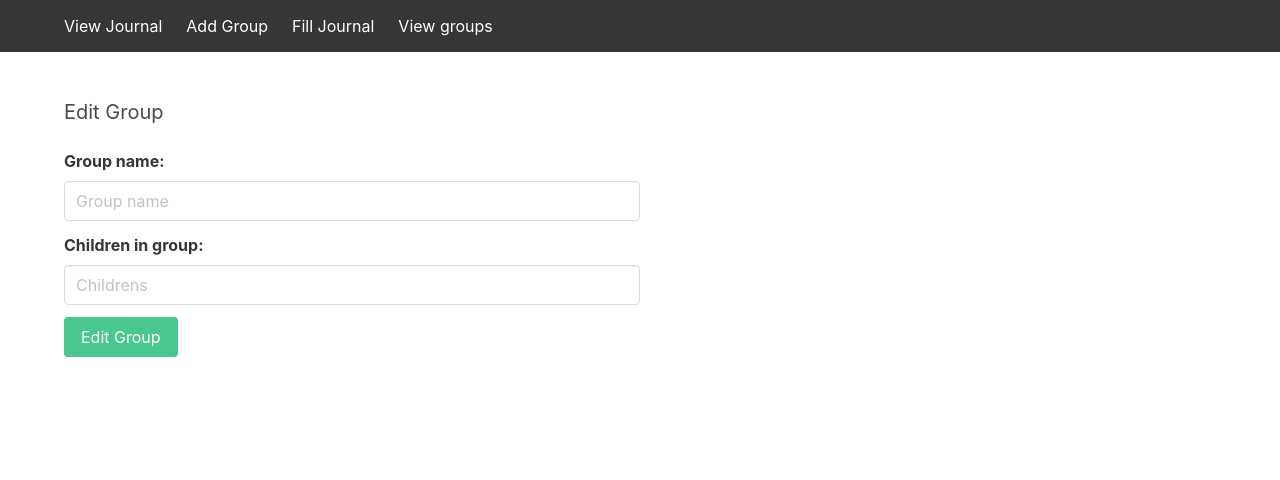
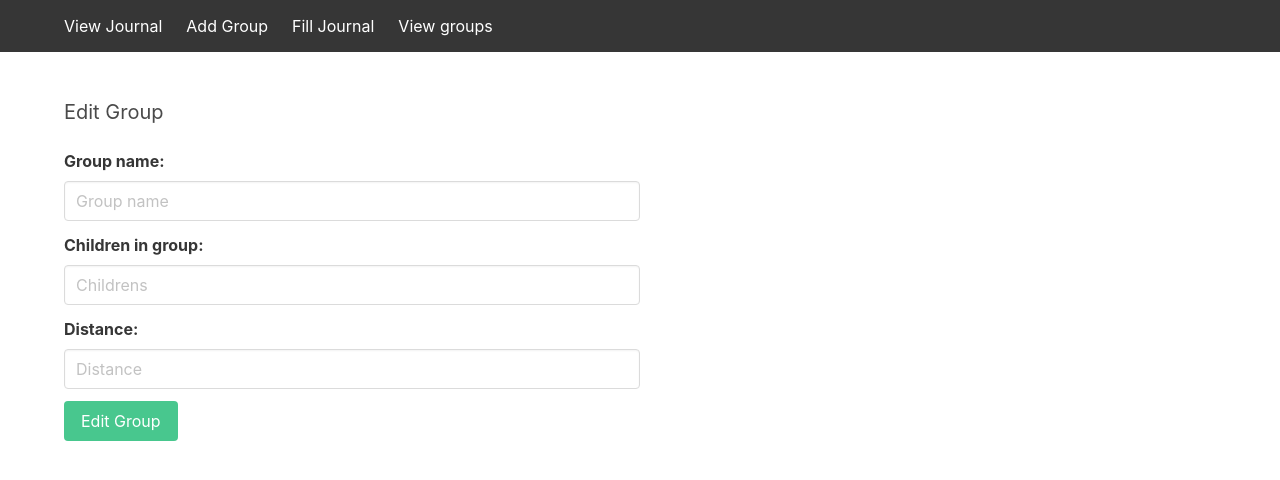
Before and after one commit to grausas/curriculum-journal, a Vue app: page /editgroup/1 in a window 1280 px wide. Shown: the top 480 px of the page. Built offline with nearby package versions, Linux system fonts and the light colour scheme; no server answers; the database is empty.

Commit message:
fixed edit groups

```diff
--- a/src/views/EditGroup.vue
+++ b/src/views/EditGroup.vue
@@ -36,6 +36,19 @@
         </div>
 
         <div class="field">
+          <label class="label">Distance: </label>
+          <div class="control">
+            <input
+              class="input"
+              id="distance"
+              type="number"
+              v-model="distance"
+              placeholder="Distance"
+            />
+          </div>
+        </div>
+
+        <div class="field">
           <div class="control">
             <button class="button is-success" type="submit">
               <span>Edit Group</span>
@@ -59,6 +72,7 @@ export default {
     return {
       gname: "",
       children: "",
+      distance: "",
       error: false,
       errorType: "",
       errorMessage: "",
@@ -73,6 +87,7 @@ export default {
         .set({
           gname: this.gname,
           children: this.children,
+          distance: this.distance,
         })
         .then(
           () => {
@@ -97,6 +112,7 @@ export default {
       .then((doc) => {
         this.gname = doc.data().gname;
         this.children = doc.data().children;
+        this.distance = doc.data().distance;
       });
   },
 };
--- a/src/views/ViewGroups.vue
+++ b/src/views/ViewGroups.vue
@@ -14,6 +14,7 @@
         <tr>
           <th>Group Name</th>
           <th>Children in group</th>
+          <th>Distance km</th>
           <th>Edit Group</th>
         </tr>
       </thead>
@@ -25,6 +26,7 @@
           <td>
             {{ group.children }}
           </td>
+          <td>{{ group.distance + "km" }}</td>
           <td>
             <router-link :to="/editgroup/ + group.id">Edit</router-link>
           </td>
@@ -64,6 +66,7 @@ export default {
             id: doc.id,
             gname: doc.data().gname,
             children: doc.data().children,
+            distance: doc.data().distance,
           })
         )
       );
```
